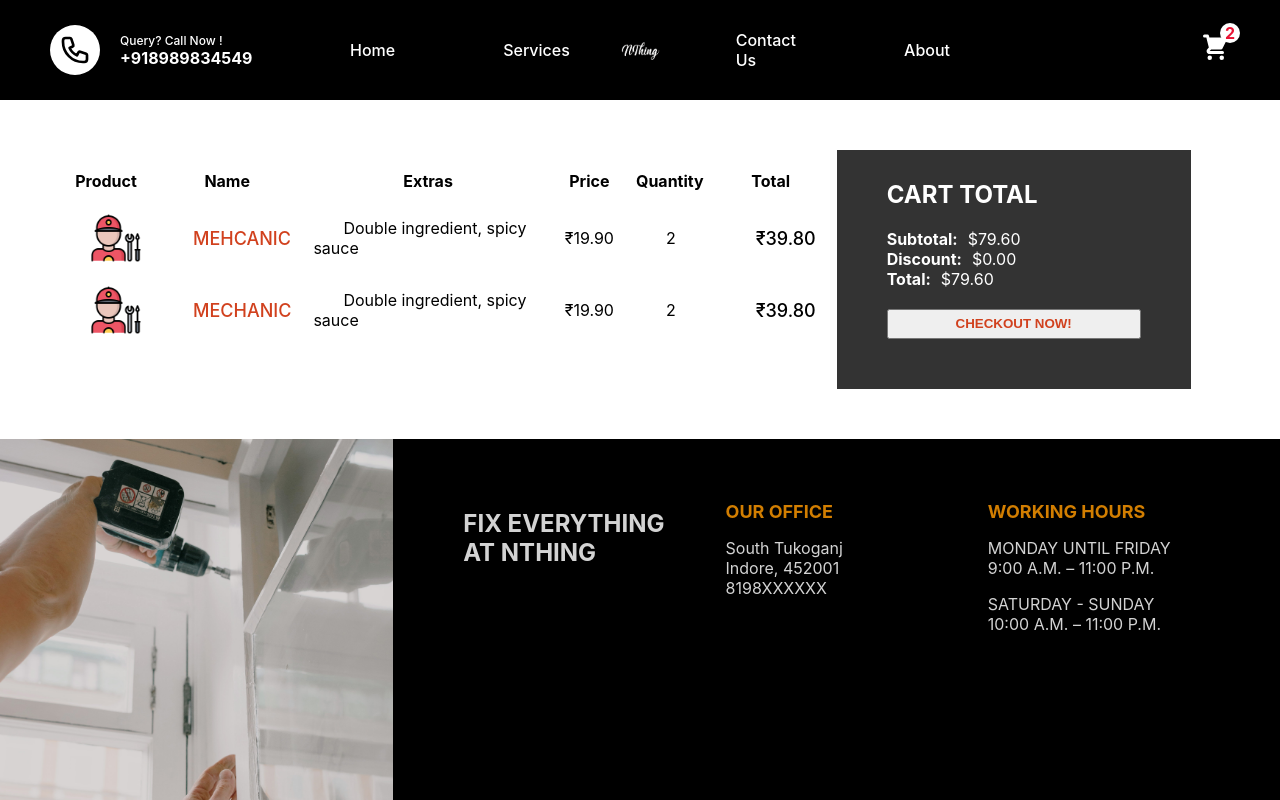
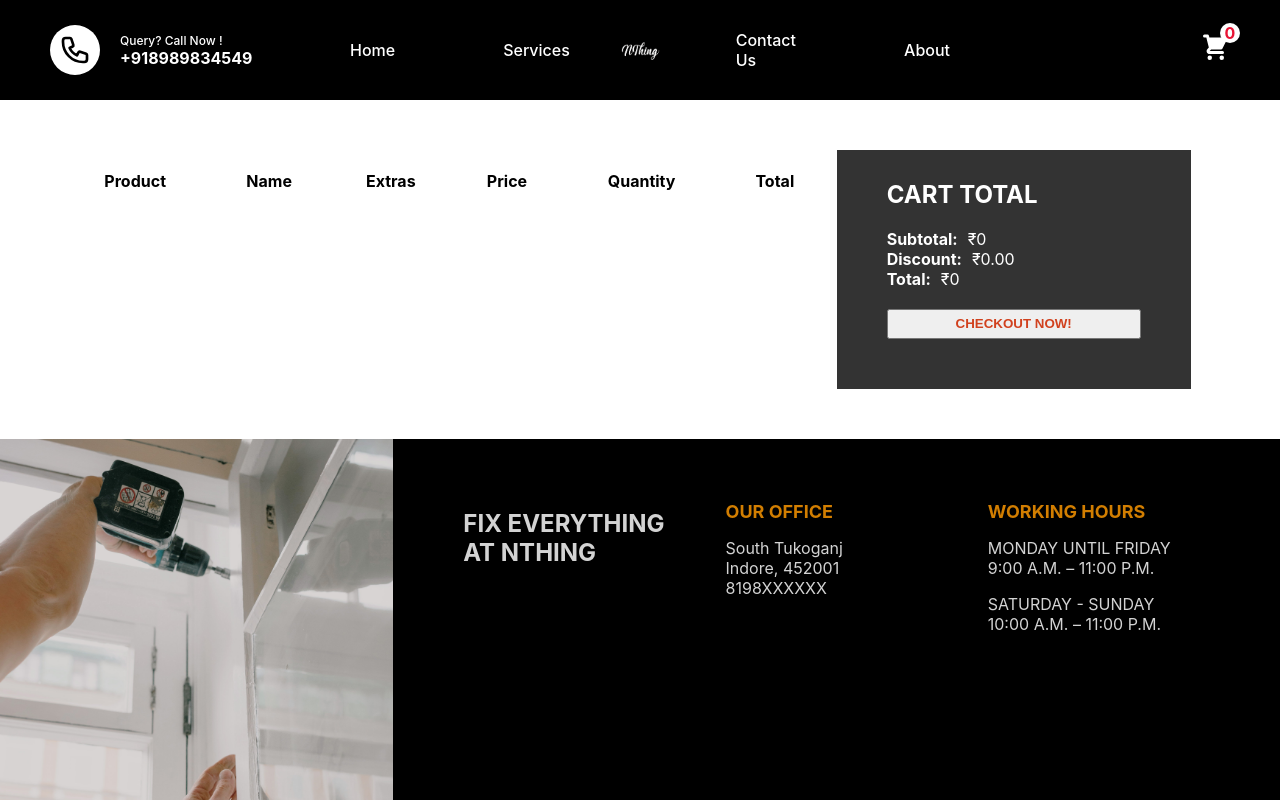
Before and after one commit to VellaInsaan/On-Demand-Home-Services, a Next.js app: page /cart in a window 1280 px wide. Shown: the top 800 px of the page. Built offline with nearby package versions, Linux system fonts and the light colour scheme.

Commit message:
Added cart counter & props in cart

```diff
--- a/components/Navbar.jsx
+++ b/components/Navbar.jsx
@@ -1,8 +1,11 @@
 import Image from "next/image";
 import styles from "../styles/Navbar.module.css";
 import React from "react";
+import { useSelector } from "react-redux";
+import Link from "next/link";
 
 function Navbar() {
+  const quantity = useSelector((state) => state.cart.quantity);
   return (
     <div className={styles.container}>
       <div className={styles.item}>
@@ -37,6 +40,7 @@
           <li className={styles.listItem}>About</li>
         </ul>
       </div>
+      <Link href="/cart" passHref>
         <div className={styles.item}>
           <div className={styles.cart}>
             <svg
@@ -48,9 +52,10 @@
             >
               <path d="M3 1a1 1 0 000 2h1.22l.305 1.222a.997.997 0 00.01.042l1.358 5.43-.893.892C3.74 11.846 4.632 14 6.414 14H15a1 1 0 000-2H6.414l1-1H14a1 1 0 00.894-.553l3-6A1 1 0 0017 3H6.28l-.31-1.243A1 1 0 005 1H3zM16 16.5a1.5 1.5 0 11-3 0 1.5 1.5 0 013 0zM6.5 18a1.5 1.5 0 100-3 1.5 1.5 0 000 3z" />
             </svg>
-          <div className={styles.counter}>2</div>
+            <div className={styles.counter}>{quantity}</div>
           </div>
         </div>
+      </Link>
     </div>
   );
 }
--- a/package.json
+++ b/package.json
@@ -9,11 +9,14 @@
     "lint": "next lint"
   },
   "dependencies": {
+    "@reduxjs/toolkit": "^1.8.1",
     "axios": "^0.27.2",
     "mongoose": "^6.3.2",
     "next": "12.1.4",
     "react": "18.0.0",
-    "react-dom": "18.0.0"
+    "react-dom": "18.0.0",
+    "react-redux": "^8.0.1",
+    "redux": "^4.2.0"
   },
   "devDependencies": {
     "@babel/core": "^7.17.8",
--- a/pages/_app.js
+++ b/pages/_app.js
@@ -1,11 +1,15 @@
 import Layout from "../components/Layout";
 import "../styles/globals.css";
+import store from "../redux/store";
+import { Provider } from "react-redux";
 
 function MyApp({ Component, pageProps }) {
   return (
-    <Layout>
-      <Component {...pageProps} />
-    </Layout>
+    <Provider store={store}>
+      <Layout>
+        <Component {...pageProps} />
+      </Layout>
+    </Provider>
   );
 }
 
--- a/pages/cart.jsx
+++ b/pages/cart.jsx
@@ -1,12 +1,15 @@
 import styles from "../styles/Cart.module.css";
 import Image from "next/image";
+import { useDispatch, useSelector } from "react-redux";
 
 const Cart = () => {
+  const dispatch = useDispatch();
+  const cart = useSelector((state) => state.cart);
   return (
     <div className={styles.container}>
       <div className={styles.left}>
         <table className={styles.table}>
-          <thead>
+          <tbody>
             <tr className={styles.trTitle}>
               <th>Product</th>
               <th>Name</th>
@@ -15,13 +18,14 @@
               <th>Quantity</th>
               <th>Total</th>
             </tr>
-          </thead>
+          </tbody>
           <tbody>
-            <tr className={styles.tr}>
+            {cart.products.map((product) => (
+              <tr className={styles.tr} key={product._id}>
                 <td>
                   <div className={styles.imgContainer}>
                     <Image
-                    src="/img/mechanic.png"
+                      src={product.img}
                       layout="fill"
                       objectFit="cover"
                       alt=""
@@ -29,53 +33,28 @@
                   </div>
                 </td>
                 <td>
-                <span className={styles.name}>MEHCANIC</span>
+                  <span className={styles.name}>{product.title}</span>
                 </td>
                 <td>
                   <span className={styles.extras}>
-                  Double ingredient, spicy sauce
+                    {product.extras.map((extra) => (
+                      <span key={extra._id}>{extra.text}, </span>
+                    ))}
                   </span>
                 </td>
                 <td>
-                <span className={styles.price}>₹19.90</span>
+                  <span className={styles.price}>₹{product.price}</span>
                 </td>
                 <td>
-                <span className={styles.quantity}>2</span>
+                  <span className={styles.quantity}>{product.quantity}</span>
                 </td>
                 <td>
-                <span className={styles.total}>₹39.80</span>
+                  <span className={styles.total}>
+                    ₹{product.price * product.quantity}
+                  </span>
                 </td>
               </tr>
-
-            <tr className={styles.tr}>
-              <td>
-                <div className={styles.imgContainer}>
-                  <Image
-                    src="/img/mechanic.png"
-                    layout="fill"
-                    objectFit="cover"
-                    alt=""
-                  />
-                </div>
-              </td>
-              <td>
-                <span className={styles.name}>MECHANIC</span>
-              </td>
-              <td>
-                <span className={styles.extras}>
-                  Double ingredient, spicy sauce
-                </span>
-              </td>
-              <td>
-                <span className={styles.price}>₹19.90</span>
-              </td>
-              <td>
-                <span className={styles.quantity}>2</span>
-              </td>
-              <td>
-                <span className={styles.total}>₹39.80</span>
-              </td>
-            </tr>
+            ))}
           </tbody>
         </table>
       </div>
@@ -83,13 +62,13 @@
         <div className={styles.wrapper}>
           <h2 className={styles.title}>CART TOTAL</h2>
           <div className={styles.totalText}>
-            <b className={styles.totalTextTitle}>Subtotal:</b>$79.60
+            <b className={styles.totalTextTitle}>Subtotal:</b>₹{cart.total}
           </div>
           <div className={styles.totalText}>
-            <b className={styles.totalTextTitle}>Discount:</b>$0.00
+            <b className={styles.totalTextTitle}>Discount:</b>₹0.00
           </div>
           <div className={styles.totalText}>
-            <b className={styles.totalTextTitle}>Total:</b>$79.60
+            <b className={styles.totalTextTitle}>Total:</b>₹{cart.total}
           </div>
 
           <button className={styles.button}>CHECKOUT NOW!</button>
--- /dev/null
+++ b/redux/cartSlice.js
@@ -0,0 +1,25 @@
+import { createSlice } from "@reduxjs/toolkit";
+
+const cartSlice = createSlice({
+  name: "cart",
+  initialState: {
+    products: [],
+    quantity: 0,
+    total: 0,
+  },
+  reducers: {
+    addService: (state, action) => {
+      state.products.push(action.payload);
+      state.quantity += 1;
+      state.total += action.payload.price * action.payload.quantity;
+    },
+    reset: (state) => {
+      state.products = [];
+      state.quantity = 0;
+      state.total = 0;
+    },
+  },
+});
+
+export const { addService, reset } = cartSlice.actions;
+export default cartSlice.reducer;
--- /dev/null
+++ b/redux/store.js
@@ -0,0 +1,8 @@
+import { configureStore } from "@reduxjs/toolkit";
+import cartReducer from "./cartSlice";
+
+export default configureStore({
+  reducer: {
+    cart: cartReducer,
+  },
+});
```
Also changed, not shown: pages/product/[id].jsx (+11 -1 lines), 1 other file (tests, documents, lock files or other folders). Lines whose indentation alone changed are shown as unchanged.
